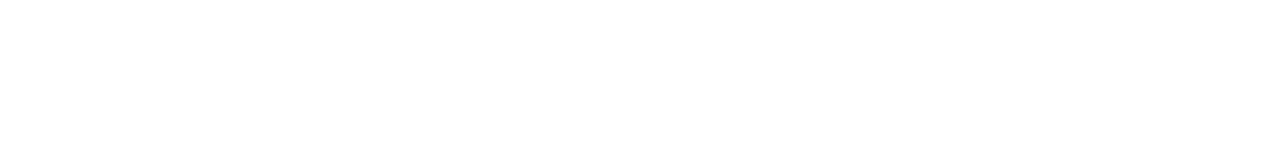
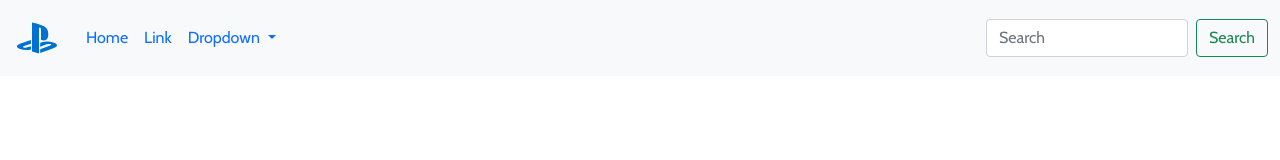
Before and after one commit to ManuelBravaccini/htmlcss-playstation, a plain HTML site: page index.html in a window 1280 px wide. Drawn offline with nearby package versions, Linux system fonts and the light colour scheme.

Commit message:
Added nav

```diff
--- a/index.html
+++ b/index.html
@@ -12,7 +12,41 @@
 </head>
 <body>
     <header>
-
+        <nav class="navbar navbar-expand-lg bg-light">
+            <div class="container-fluid">
+              <a class="navbar-brand" href="#">
+                <img src="img/play_logo.svg" alt="Sony" width="50" height="50">
+              </a>
+              <button class="navbar-toggler" type="button" data-bs-toggle="collapse" data-bs-target="#navbarSupportedContent" aria-controls="navbarSupportedContent" aria-expanded="false" aria-label="Toggle navigation">
+                <span class="navbar-toggler-icon"></span>
+              </button>
+              <div class="collapse navbar-collapse" id="navbarSupportedContent">
+                <ul class="navbar-nav me-auto mb-2 mb-lg-0">
+                  <li class="nav-item">
+                    <a class="nav-link active" aria-current="page" href="#">Home</a>
+                  </li>
+                  <li class="nav-item">
+                    <a class="nav-link" href="#">Link</a>
+                  </li>
+                  <li class="nav-item dropdown">
+                    <a class="nav-link dropdown-toggle" href="#" role="button" data-bs-toggle="dropdown" aria-expanded="false">
+                      Dropdown
+                    </a>
+                    <ul class="dropdown-menu">
+                      <li><a class="dropdown-item" href="#">Action</a></li>
+                      <li><a class="dropdown-item" href="#">Another action</a></li>
+                      <li><hr class="dropdown-divider"></li>
+                      <li><a class="dropdown-item" href="#">Something else here</a></li>
+                    </ul>
+                  </li>
+                </ul>
+                <form class="d-flex" role="search">
+                  <input class="form-control me-2" type="search" placeholder="Search" aria-label="Search">
+                  <button class="btn btn-outline-success" type="submit">Search</button>
+                </form>
+              </div>
+            </div>
+        </nav>
     </header>
     <main>
 
```
